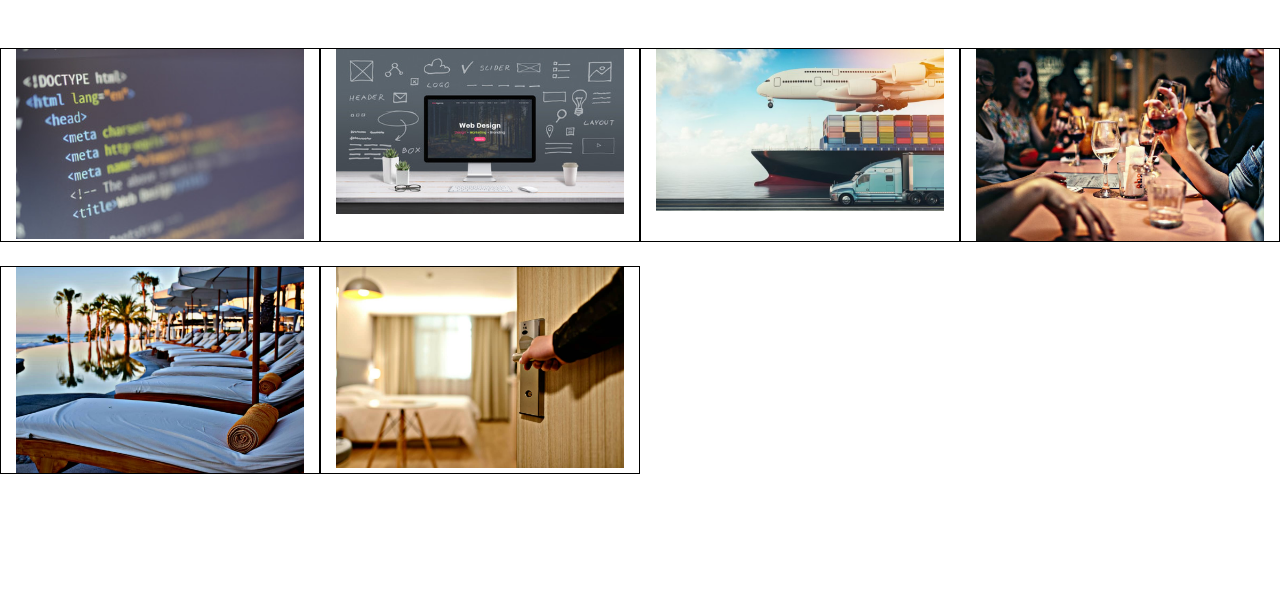
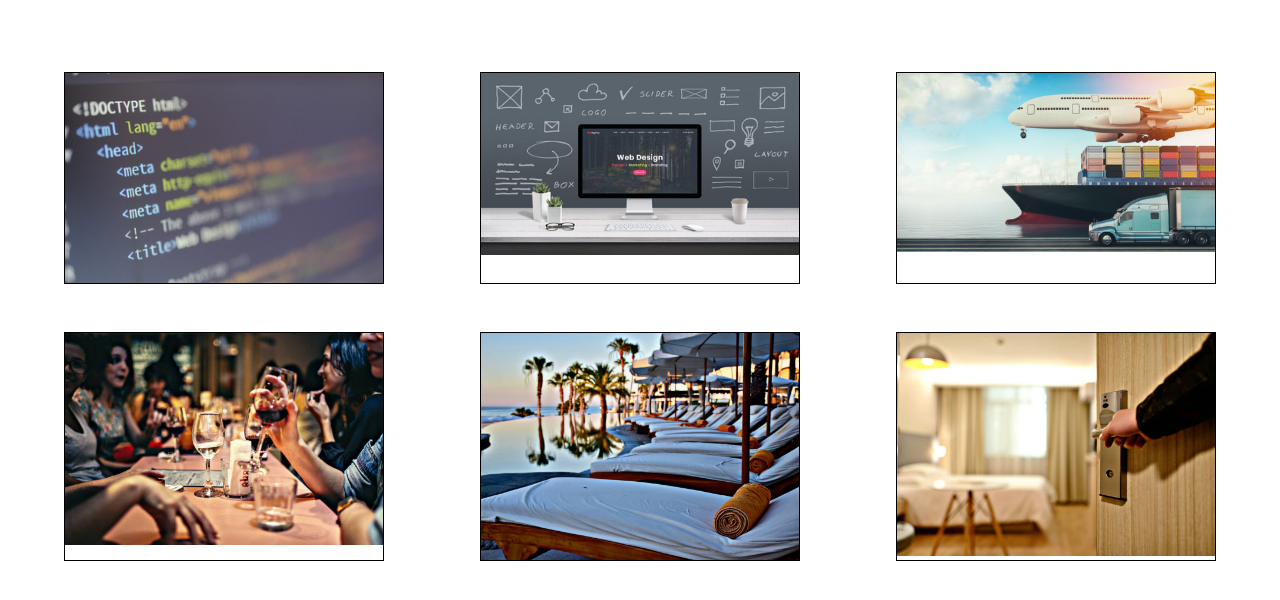
Before and after one commit to prime-infinity/itenx, a React (Create React App) app: page / in a window 1280 px wide. Shown: the top 600 px of the page. Built offline with nearby package versions, Linux system fonts and the light colour scheme; data requests are answered from the project's data file.

Commit message:
still working on styling main index

```diff
--- /dev/null
+++ b/src/components/ParticularStuff.js
@@ -0,0 +1,13 @@
+
+function ParticularStuff(props){
+    return (
+        <div className="col-md-3 mr-5 ml-5 col-12 mb-4 mt-4 blackBorder">
+            <div className="row">
+                <img className="img-fluid" width="100%" src={` /stuffimages/${props.stuffprop.image }`} alt="imasge"/>
+            </div>
+        </div>
+
+    );
+}
+
+export default ParticularStuff;
--- a/src/components/Stuffs.js
+++ b/src/components/Stuffs.js
@@ -2,6 +2,8 @@ import httpOps from '../services/http'
 import { useState, useEffect} from 'react';
 
 import '../index.css'
+
+import ParticularStuff from './ParticularStuff'
 
 function Stuff(){
 
@@ -15,7 +17,6 @@ function Stuff(){
         httpOps.getStuffs()
         .then((res) => {
             setStuff(res.data)
-            console.log(res.data)
         })
         .catch((err) => {
            console.log(err)
@@ -23,12 +24,12 @@ function Stuff(){
     }
 
     return(
-        <div className="row mt-5 mb-5">
+        <div className="row mt-5 mb-5 justify-content-center">
 
             {stuff.map((stuffs) => (
-                <div className="col-md-3 col-12 mb-4 blackBorder" key={stuffs.id}>
-                    <img className="img-fluid" src={` /stuffimages/${stuffs.image }`} alt="image"/>
-                </div>
+
+                <ParticularStuff key={stuffs.id} stuffprop={stuffs} />
+
             ))}
 
         </div>
```
Also changed, not shown: src/app2.js (+0 -8 lines).
